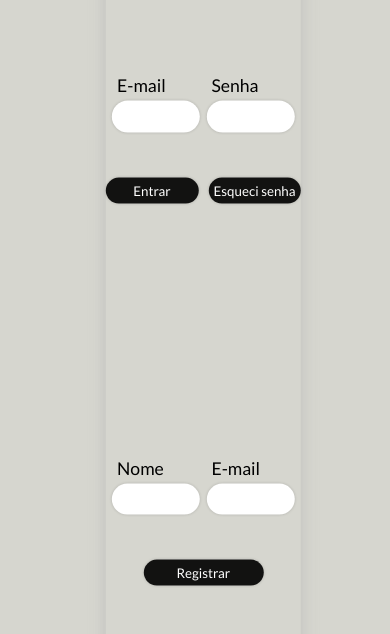
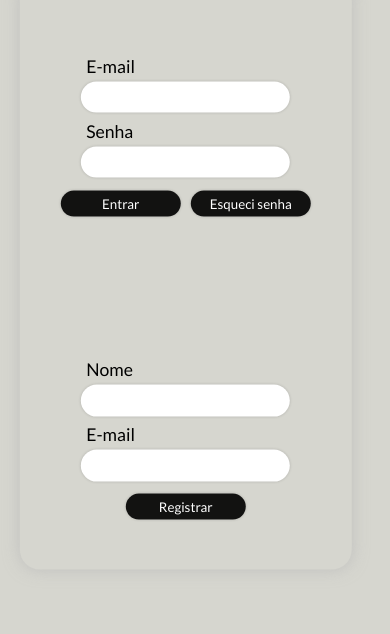
Before and after one commit to danillobarcelos/01tela-login, a plain HTML site: page index.html in a window 390 px wide. Shown: the part 126-760 px from the top of the page. Drawn offline with Linux system fonts and the light colour scheme.

Commit message:
melhorando responsividade

```diff
--- a/style.css
+++ b/style.css
@@ -5,6 +5,7 @@
     margin: 0px;
     font-family: 'Lato', sans-serif;
 }
+
 body {
     background-color: rgba(163, 163, 147, 0.438);
     background-image: url(imagens/Tech\ Life\ -\ Communication.png);
@@ -102,6 +103,7 @@ button:hover {
     box-shadow: 0px 0px 3px 3px rgba(0, 0, 0, 0.178);
 }
 
+
 @media screen and (max-width: 970px) {
     body {
         background-color: rgba(163, 163, 147, 0.438);
@@ -109,25 +111,28 @@ button:hover {
     }
 
     .principal {
-        height: 90vh;
+        height: 70vh;
         padding: 20px;
         position: relative;
-        top: 37vh;
-        left: 50vw;
+        top: 45vh;
+        left: 28vw;
         transform: translate(-28vw, -35vh);
     }
 
     .tela-principal {
+        position: absolute;
+        min-width: 85vw;
         flex-direction: column;
         align-items: center;
-
+        justify-content: center;
     }
 
     .login,
     .registro {
-        padding: 10px;
+        position: relative;
         width: 100%;
         height: 20vh;
+        top: -5vh;
     }
 
     .formulario {
@@ -143,8 +148,23 @@ button:hover {
         margin: 5px;
     }
 
+    div>input {
+        width: 35vw;
+    }
+
     button {
         max-width: 150px;
         min-width: 30px;
     }
 }
+
+@media screen and (max-width: 500px) {
+    .tela-principal {
+        width: 300px;
+    }
+
+    div>input {
+        width: 50vw;
+    }
+
+}
```
